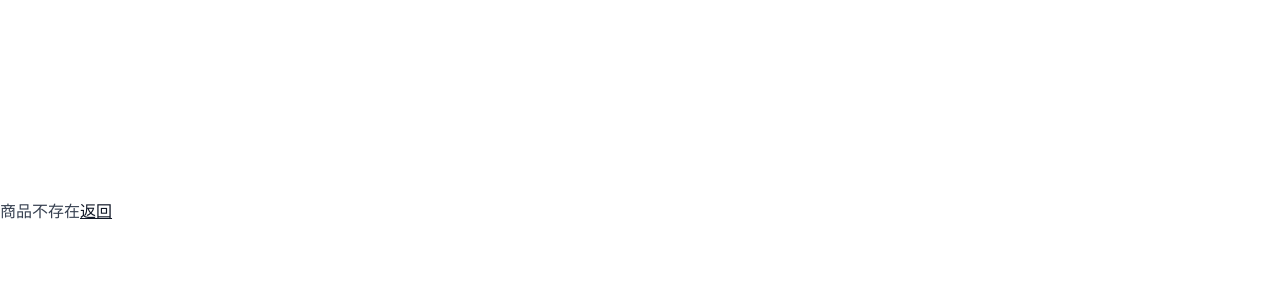
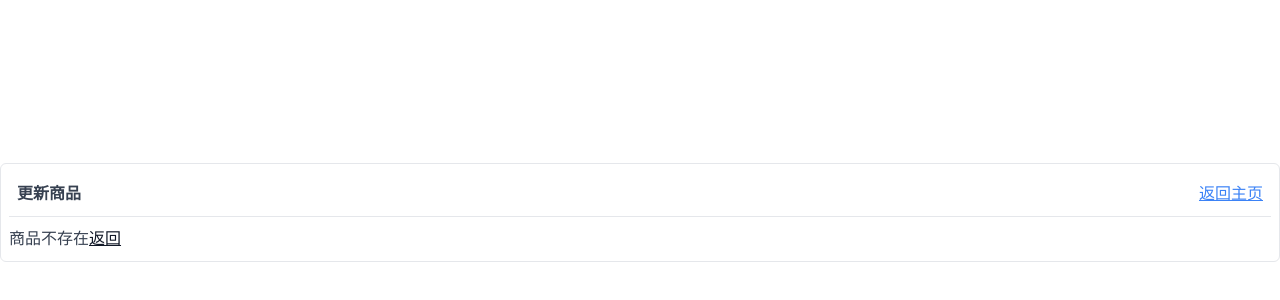
Before and after one commit to liuhuapiaoyuan/nextjs-serveraction, a Next.js app: page /crud/update/1 in a window 1280 px wide. Shown: the part 188-488 px from the top of the page. Built offline with nearby package versions, Linux system fonts and the light colour scheme.

Commit message:
refactor: simplify condition check for item existence in UpdateGoodsPage

```diff
--- a/src/app/crud/update/[id]/page.tsx
+++ b/src/app/crud/update/[id]/page.tsx
@@ -10,17 +10,16 @@ export default async function UpdateGoodsPage({
 }) {
   const { id } = await params;
   const item = await getGoodsById(id);
-  if (!item) {
-    return (
-      <div>
-        商品不存在
-        <Link href="/crud">返回</Link>
-      </div>
-    );
-  }
   return (
     <PageContainer title="更新商品" backRef="/crud">
-      <UpdateForm update={updateGoods} item={item} />
+      {item ? (
+        <UpdateForm update={updateGoods} item={item} />
+      ) : (
+        <div>
+          商品不存在
+          <Link href="/crud">返回</Link>
+        </div>
+      )}
     </PageContainer>
   );
 }
```
